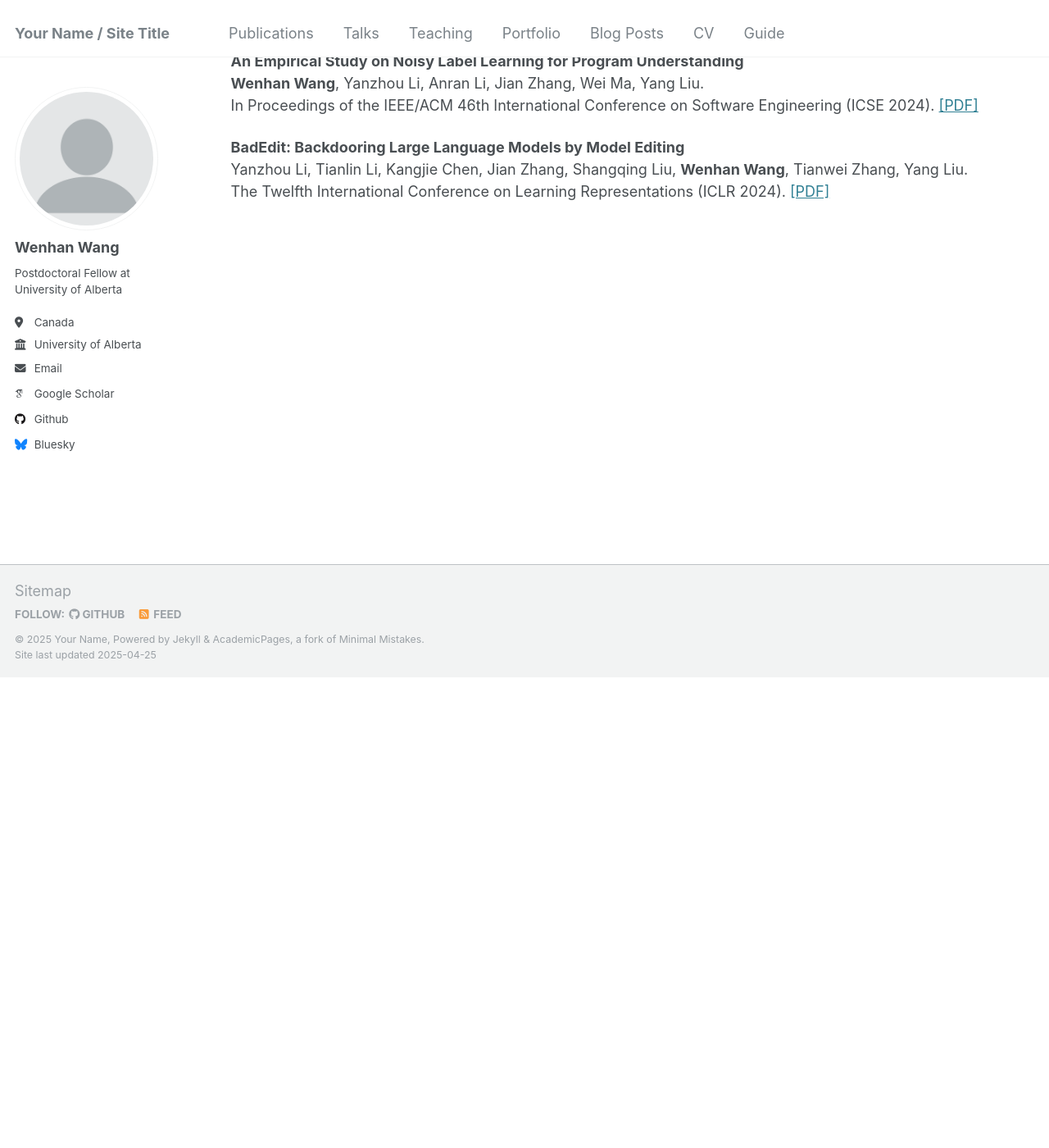
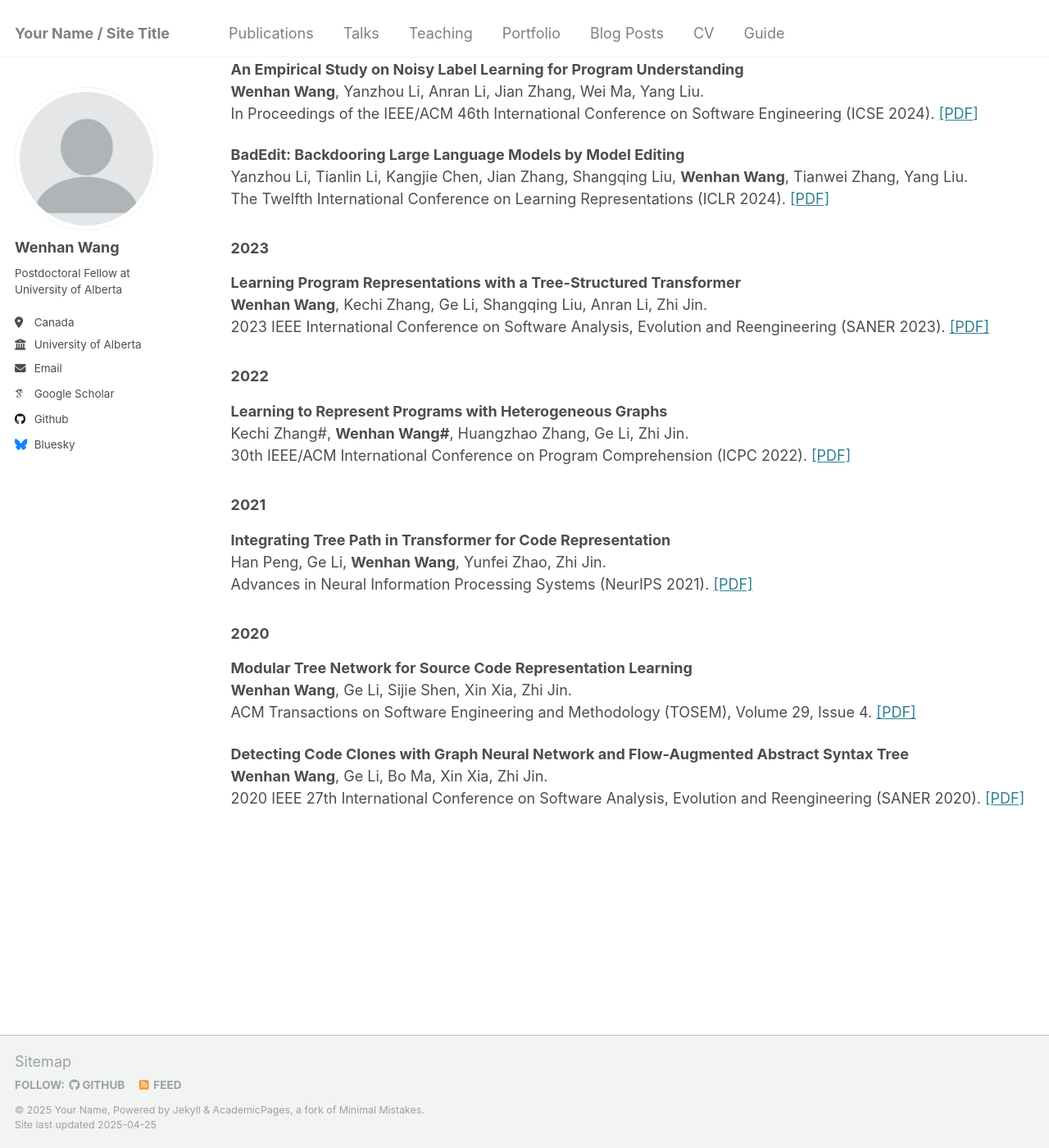
Before and after one commit to jacobwwh/jacobwwh.github.io, a Jekyll site: the page built from _pages/publications.md, in a window 1280 px wide and 1400 px high, scrolled down 574 px. Shown: the whole window at 82% size. Built offline with Jekyll 4.4.1, drawn with Linux system fonts in a browser that asks for light colours; some web fonts are replaced.

Commit message:
Update publications.md

```diff
--- a/_pages/publications.md
+++ b/_pages/publications.md
@@ -13,13 +13,13 @@ redirect_from:
 The full list can be found at <a href="https://scholar.google.com/citations?user=wOFP-oUAAAAJ&hl">Google Scholar</a>. <i>(* for corresponding author, # for co-first author)</i>
 
 ---
-2025
+### 2025
 
 **TESTEVAL: Benchmarking Large Language Models for Test Case Generation**
    **Wenhan Wang#**, Chenyuan Yang#, Zhijie Wang#, Yuheng Huang, Zhaoyang Chu, Da Song, Lingming Zhang, An Ran Chen, Lei Ma.
    In NAACL 2025 findings (to appear). [\[arxiv\]](https://arxiv.org/abs/2406.04531)
 
-2024
+### 2024
 
 **VulAdvisor: Natural Language Suggestion Generation for Software Vulnerability Repair**
    Jian Zhang, Chong Wang, Anran Li, **Wenhan Wang**, Tianlin Li, Yang Liu.
@@ -36,3 +36,31 @@ The full list can be found at <a href="https://scholar.google.com/citations?user
 **BadEdit: Backdooring Large Language Models by Model Editing**
    Yanzhou Li, Tianlin Li, Kangjie Chen, Jian Zhang, Shangqing Liu, **Wenhan Wang**, Tianwei Zhang, Yang Liu.
    The Twelfth International Conference on Learning Representations (ICLR 2024). [\[PDF\]](https://openreview.net/pdf?id=duZANm2ABX)
+
+### 2023
+
+**Learning Program Representations with a Tree-Structured Transformer**
+   **Wenhan Wang**, Kechi Zhang, Ge Li, Shangqing Liu, Anran Li, Zhi Jin.
+   2023 IEEE International Conference on Software Analysis, Evolution and Reengineering (SANER 2023). [\[PDF\]](https://arxiv.org/pdf/2208.08643)
+
+### 2022
+
+**Learning to Represent Programs with Heterogeneous Graphs**
+   Kechi Zhang#, **Wenhan Wang#**, Huangzhao Zhang, Ge Li, Zhi Jin.
+   30th IEEE/ACM International Conference on Program Comprehension (ICPC 2022). [\[PDF\]](https://dl.acm.org/doi/pdf/10.1145/3524610.3527905?casa_token=5sJtlwFsQHsAAAAA:afAkK13jMCYk0UsuMeml9SMKnv8-biM5-U1JwalZW1TQEk-4pHEKYRiDBrlG2WWH0Ssgh0mFAQ6P)
+
+### 2021
+
+**Integrating Tree Path in Transformer for Code Representation**
+   Han Peng, Ge Li, **Wenhan Wang**, Yunfei Zhao, Zhi Jin.
+   Advances in Neural Information Processing Systems (NeurIPS 2021). [\[PDF\]](https://proceedings.neurips.cc/paper/2021/file/4e0223a87610176ef0d24ef6d2dcde3a-Paper.pdf)
+
+### 2020
+
+**Modular Tree Network for Source Code Representation Learning**
+   **Wenhan Wang**, Ge Li, Sijie Shen, Xin Xia, Zhi Jin.
+   ACM Transactions on Software Engineering and Methodology (TOSEM), Volume 29, Issue 4. [\[PDF\]](https://dl.acm.org/doi/pdf/10.1145/3409331)
+
+**Detecting Code Clones with Graph Neural Network and Flow-Augmented Abstract Syntax Tree**
+   **Wenhan Wang**, Ge Li, Bo Ma, Xin Xia, Zhi Jin.
+   2020 IEEE 27th International Conference on Software Analysis, Evolution and Reengineering (SANER 2020). [\[PDF\]](https://arxiv.org/pdf/2002.08653)
```
